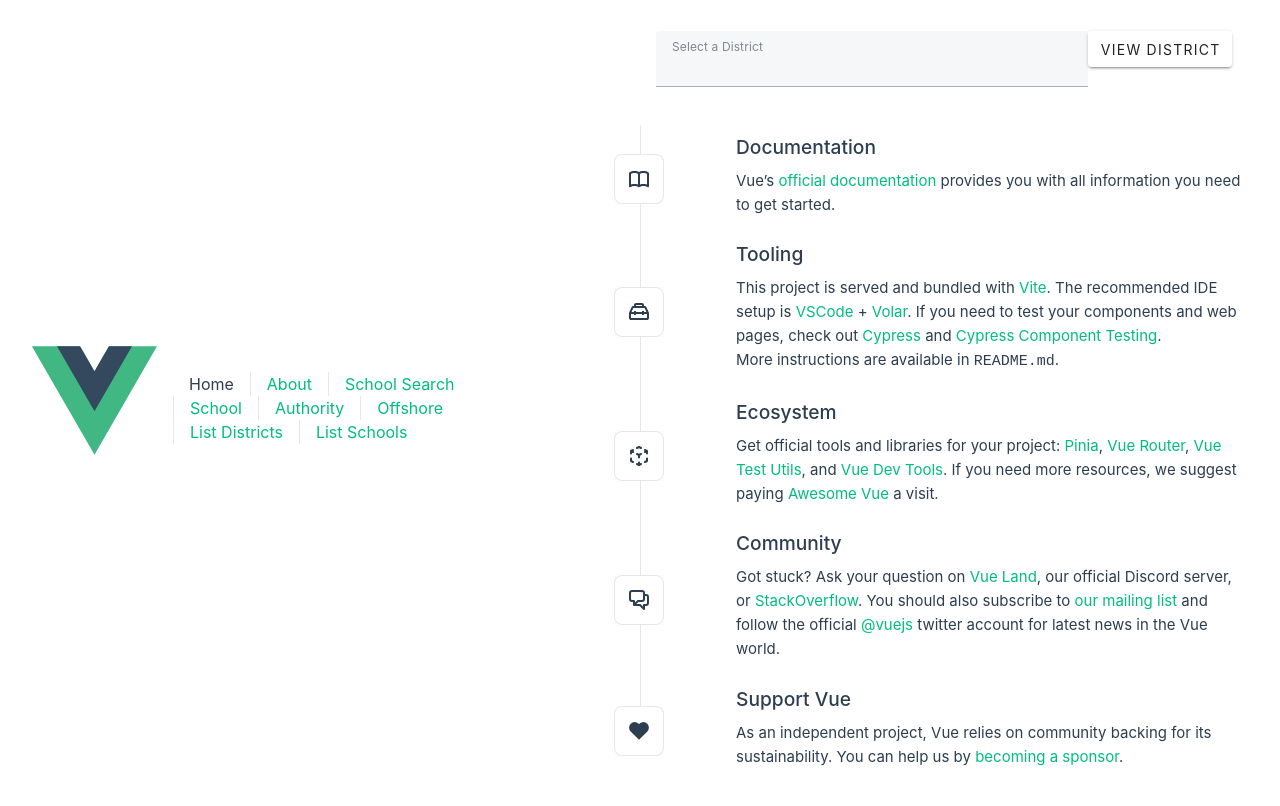
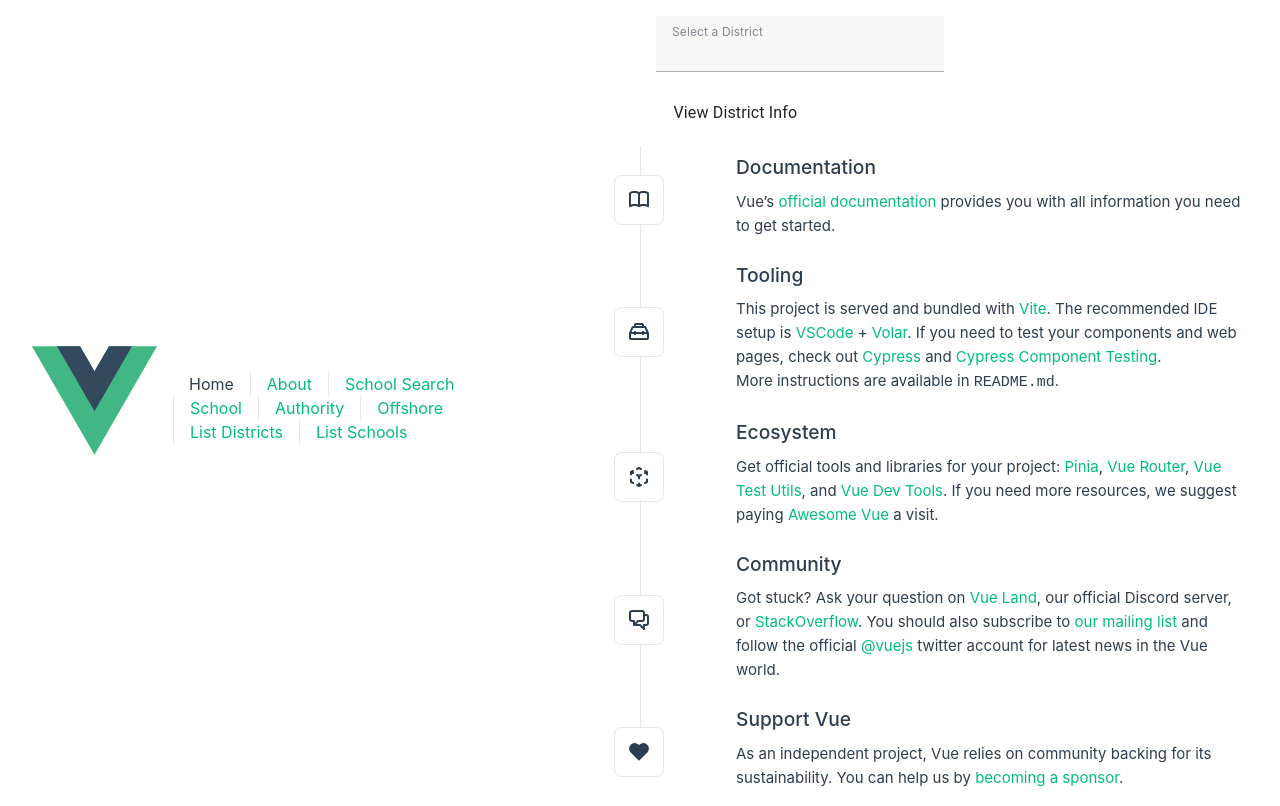
Before and after one commit to bcgov/EDUC-SDCI, a Vue app in the folder frontend/: page / in a window 1280 px wide. Built offline with nearby package versions, Linux system fonts and the light colour scheme; no server answers.

Commit message:
district select now uses button to confirm action instead of valude change on select

```diff
--- a/frontend/src/components/DistrictSelect.vue
+++ b/frontend/src/components/DistrictSelect.vue
@@ -3,6 +3,7 @@
 import { useAppStore } from '@/stores/app'
 import { storeToRefs } from 'pinia'
 import router from '@/router'
+import { useSanitizeURL } from '@'
 
 const appStore = useAppStore()
 const { districts } = storeToRefs(appStore)
@@ -24,29 +25,8 @@
 
 <template>
   <v-container fluid>
+    {{ selectedDistrict }}
     <v-row no-gutters>
-      {{ selectedDistrict }}
-      <!-- <v-autocomplete
-        v-model="selectedDistrict"
-        label="Select a District"
-        :items="districts"
-        item-title="displayName"
-        item-value="districtId"
-        @update:modelValue="goToDistrict"
-      >
-        <template v-slot:selection="{ props, item }"
-          ><v-list-item
-            v-bind="props"
-            :title="`${item?.raw?.districtNumber} - ${item?.raw?.displayName}`"
-          ></v-list-item
-        ></template>
-        <template v-slot:item="{ props, item }">
-          <v-list-item
-            v-bind="props"
-            :title="`${item?.raw?.districtNumber} - ${item?.raw?.displayName}`"
-          ></v-list-item>
-        </template>
-      </v-autocomplete> -->
       <v-col>
         <v-autocomplete
           v-model="selectedDistrict"
@@ -54,12 +34,12 @@
           :items="appStore.districtNumberNameOnly"
           :item-title="(item) => (item ? item.districtNumber + ' - ' + item.displayName : '')"
           :item-value="(item) => item"
-          @update:modelValue="goToDistrict"
         ></v-autocomplete>
+        <v-btn class="text-none text-subtitle-1" variant="flat" @click="goToDistrict"
+          >View District Info</v-btn
+        >
       </v-col>
-      <v-col cols="3">
-        <v-btn>View District</v-btn>
-      </v-col>
+      <v-col> </v-col>
     </v-row>
   </v-container>
 </template>
```
